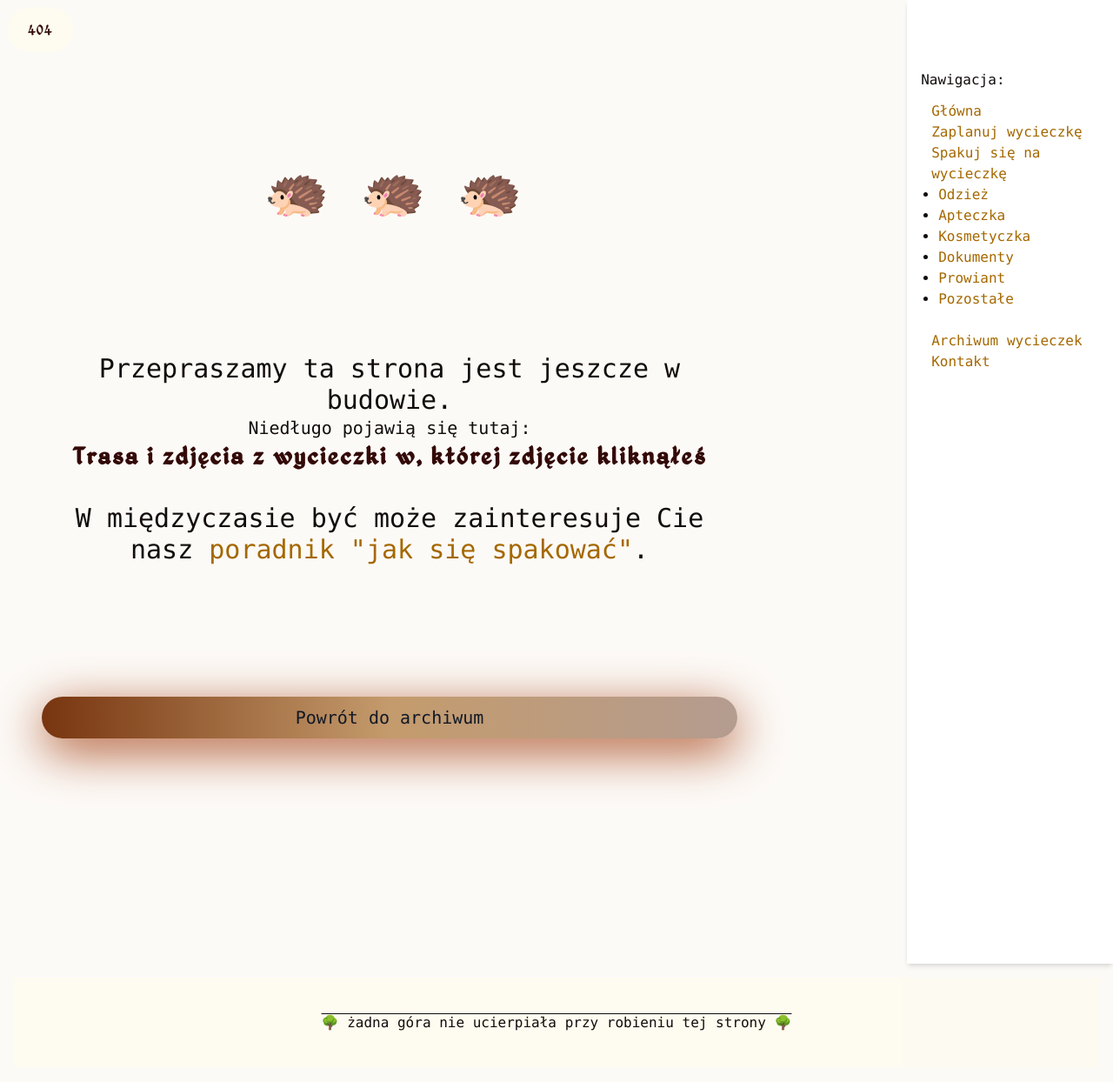
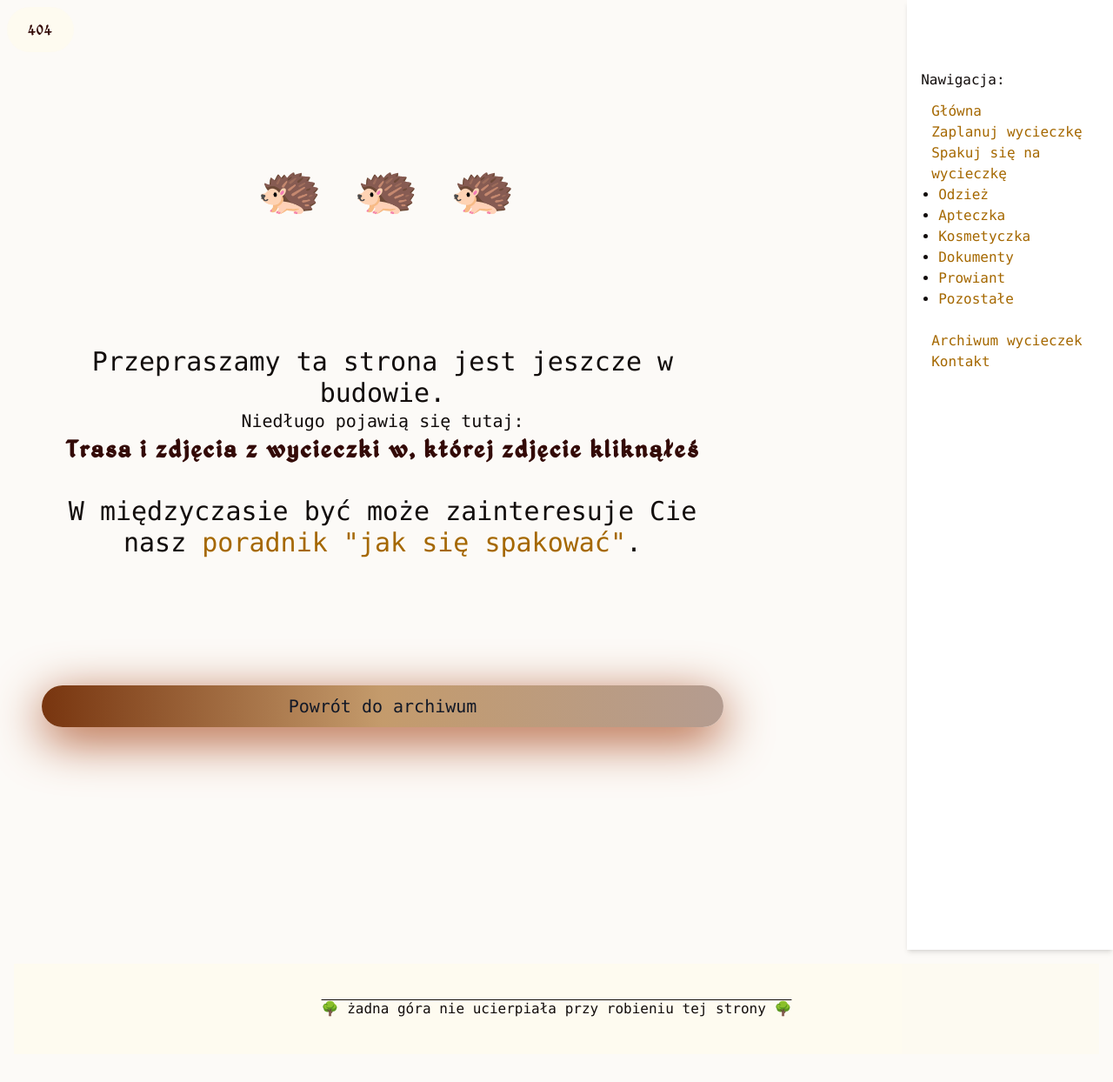
Before and after one commit to kama-pa-go/KGprojects, a Jekyll site: the page built from budowa.md, in a window 1280 px wide. Shown: the whole page at 87% size. Built offline with Jekyll 4.4.1, drawn with Linux system fonts in a browser that asks for light colours.

Commit message:
Your commit message here

```diff
--- a/assets/output.css
+++ b/assets/output.css
@@ -1422,6 +1422,9 @@
   .object-top {
     object-position: top;
   }
+  .p-2 {
+    padding: calc(var(--spacing) * 2);
+  }
   .p-3 {
     padding: calc(var(--spacing) * 3);
   }
@@ -1439,6 +1442,9 @@
   }
   .py-1 {
     padding-block: calc(var(--spacing) * 1);
+  }
+  .py-2 {
+    padding-block: calc(var(--spacing) * 2);
   }
   .py-3 {
     padding-block: calc(var(--spacing) * 3);
@@ -2251,6 +2257,16 @@
       gap: calc(var(--spacing) * 14);
     }
   }
+  .md\:px-15 {
+    @media (width >= 48rem) {
+      padding-inline: calc(var(--spacing) * 15);
+    }
+  }
+  .md\:px-16 {
+    @media (width >= 48rem) {
+      padding-inline: calc(var(--spacing) * 16);
+    }
+  }
   .md\:py-20 {
     @media (width >= 48rem) {
       padding-block: calc(var(--spacing) * 20);
@@ -2298,16 +2314,16 @@
 @layer base {
   ul {
     list-style-type: disc;
-    margin-left: 1rem;
+    margin-left: 2rem;
   }
   ol {
     list-style-type: decimal;
-    margin-left: 1rem;
+    margin-left: 2rem;
   }
 }
 .list-roman {
   list-style-type: upper-roman;
-  margin-left: 2rem;
+  margin-left: 3rem;
 }
 body {
   font-family: Monaco, monospace;
--- a/assets/styles.css
+++ b/assets/styles.css
@@ -20,17 +20,17 @@
 @layer base {
   ul {
     list-style-type: disc;
-    margin-left: 1rem;
+    margin-left: 2rem;
   }
 
   ol {
     list-style-type: decimal;
-    margin-left: 1rem;
+    margin-left: 2rem;
   }
 }
 .list-roman {
   list-style-type: upper-roman;
-  margin-left: 2rem;
+  margin-left: 3rem;
 }
 
 body {
--- a/budowa.md
+++ b/budowa.md
@@ -2,16 +2,16 @@
 layout: default1
 title: 404
 ---
-<div class="grid items-center w-full">
-<div class="grid max-w-[800px] items-center grid-rows-3 justify-center gap-1 h-screen m-2">
-    <div class="center animate-bounce text-5xl sm:text-6xl m-1 text-center w-full">🦔 🦔 🦔</div>
+<div class="flex items-center w-full mx-auto">
+<div class="grid max-w-[800px] items-center grid-rows-3 justify-center gap-1 h-screen p-2">
+    <div class="animate-bounce text-5xl sm:text-6xl m-1 text-center w-full">🦔 🦔 🦔</div>
     <div class="text-2xl sm:text-3xl text-center"> Przepraszamy ta strona jest jeszcze w budowie.
         <p class="text-xl">Niedługo pojawią się tutaj:</p>
         <h1> Trasa i zdjęcia z wycieczki w, której zdjęcie kliknąłeś</h1>
         <br>
         <p>W międzyczasie być może zainteresuje Cie nasz <a href="ekwipunek.html">poradnik "jak się  spakować"</a>.</p>
     </div>
-    <button class="text-amber-50 w-full px-6 red-yellow-button py-1 sm:px-10 dm:px-15 sm:py-4 cursor-pointer rounded-full orangeShadow font-medium"
+    <button class="text-amber-50 w-full px-6 red-yellow-button py-1 sm:px-10 md:px-16 sm:py-4 cursor-pointer rounded-full orangeShadow font-medium"
         onclick="window.location.href='https://kama-pa-go.github.io/KGprojects/galeria.html'">
         <p class="text-base sm:text-lg md:text-xl">Powrót do archiwum</p>
     </button>
```
